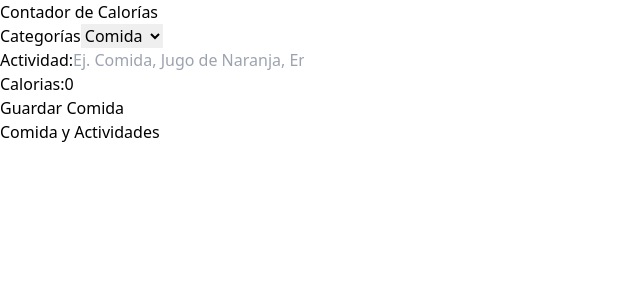
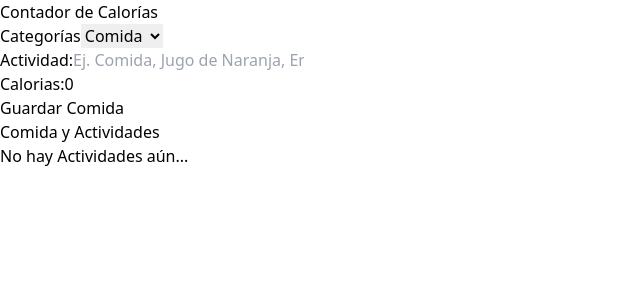
Before and after one commit to cilfonegabriel/calorie-tracker, a React (Vite) app: page / in a window 1280 px wide. Shown: the top 300 px of the page, without its empty margins (0-640 px from the left). Built offline with nearby package versions, Linux system fonts and the light colour scheme.

Commit message:
Show a message when there aren´t activities and usememo function

```diff
--- a/src/components/ActivityList.tsx
+++ b/src/components/ActivityList.tsx
@@ -16,11 +16,15 @@ export default function ActivityList({activities, dispatch} : ActivityListProps)
         (category : Activity['category']) =>  categories.map(cat => cat.id === category ? cat.name : '')
         , [activities])
 
+    const isEmptyActivities = useMemo(() => activities.length === 0, [activities])
+
     return (
         <>
             <h2 className="text-4xl font-bold text-slate-600 text-center">Comida y Actividades</h2>
 
-            {activities.map(activity => (
+            { isEmptyActivities ? <p className="text-center my-5">No hay Actividades aún...</p> :
+
+            activities.map(activity => (
                 <div key={activity.id} className="px-5 py-10 bg-white mt-5 flex justify-between">
                     <div className="space-y-2 relative">
                         <p className={`absolute -top-8 -left-8 px-10 py-2 text-white uppercase font-bold
```
